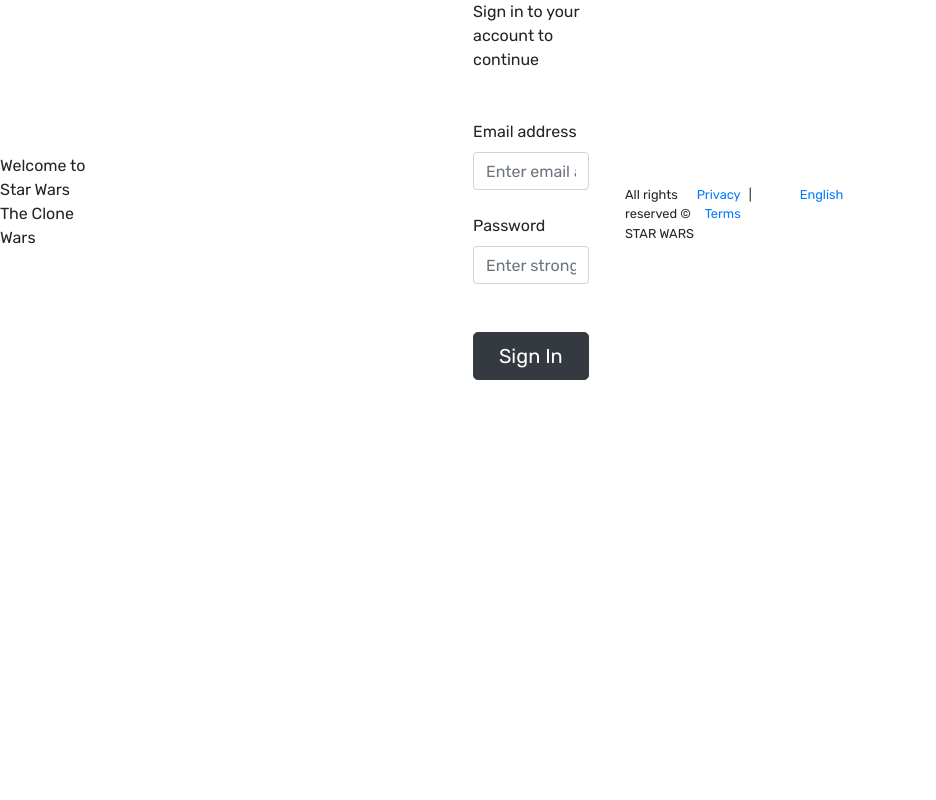
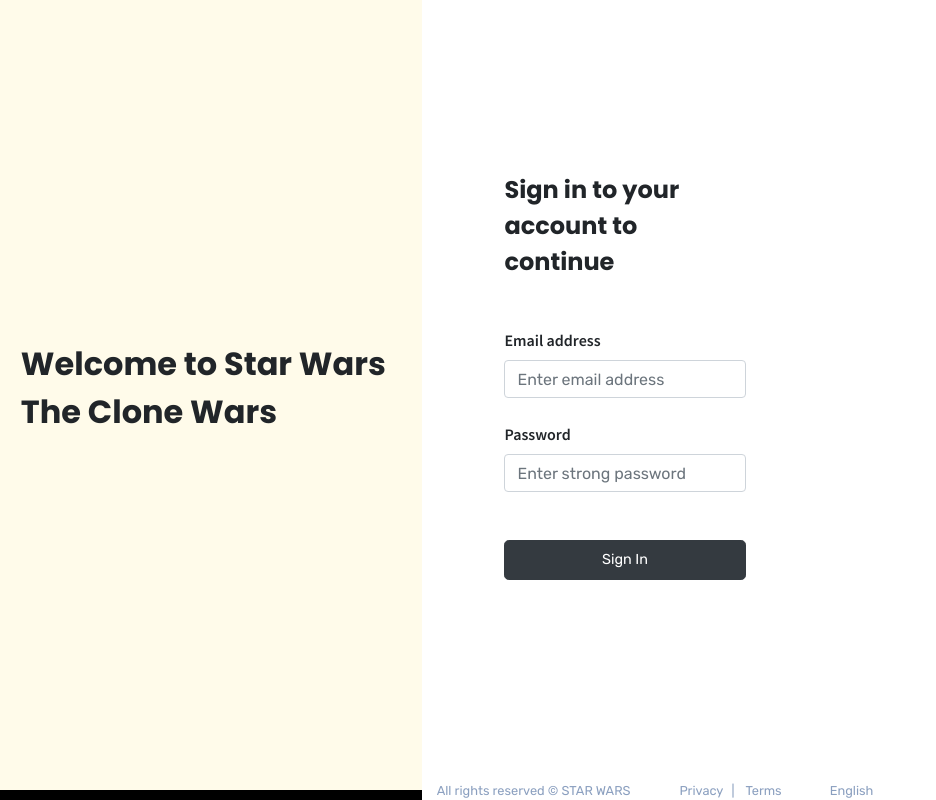
Before and after one commit to kingokeke/star-wars-angular, an Angular app: page / in a window 1280 px wide. Shown: the whole page, without its empty margins (0-936 px from the left). Built offline with nearby package versions, Linux system fonts and the light colour scheme.

Commit message:
Added styles for login component

```diff
--- a/src/app/login/login.component.scss
+++ b/src/app/login/login.component.scss
@@ -0,0 +1,42 @@
+.login-page-wrapper {
+  min-height: 100vh;
+}
+
+.welcome-section {
+  background-color: hsla(48, 100%, 91%, 0.45);
+
+  .title p {
+    font-family: 'Poppins', sans-serif;
+    font-size: 2rem;
+  }
+}
+
+.login-section {
+  label {
+    font-family: 'Source Sans Pro', sans-serif;
+  }
+
+  .title {
+    font-family: 'Poppins', sans-serif;
+    font-size: 1.5rem;
+  }
+}
+
+.login-button {
+  font-size: 0.9rem;
+}
+
+.black-bottom {
+  height: 10px;
+  background-color: #000;
+}
+
+.copyright, .copyright a {
+  color: hsla(216, 29%, 63%, 0.96);
+  text-decoration: none;
+}
+
+.black-bottom, .copyright {
+  bottom: 0;
+  position: absolute;
+}
```
